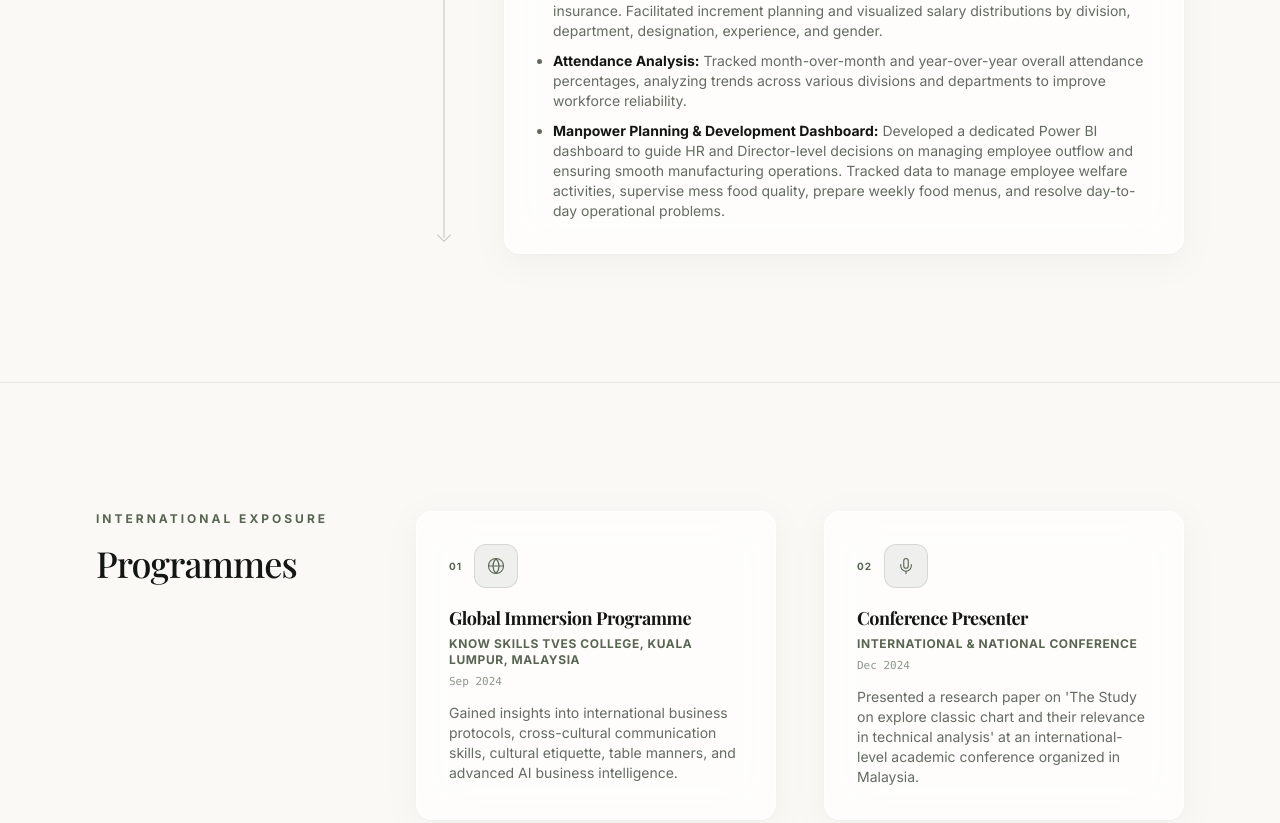
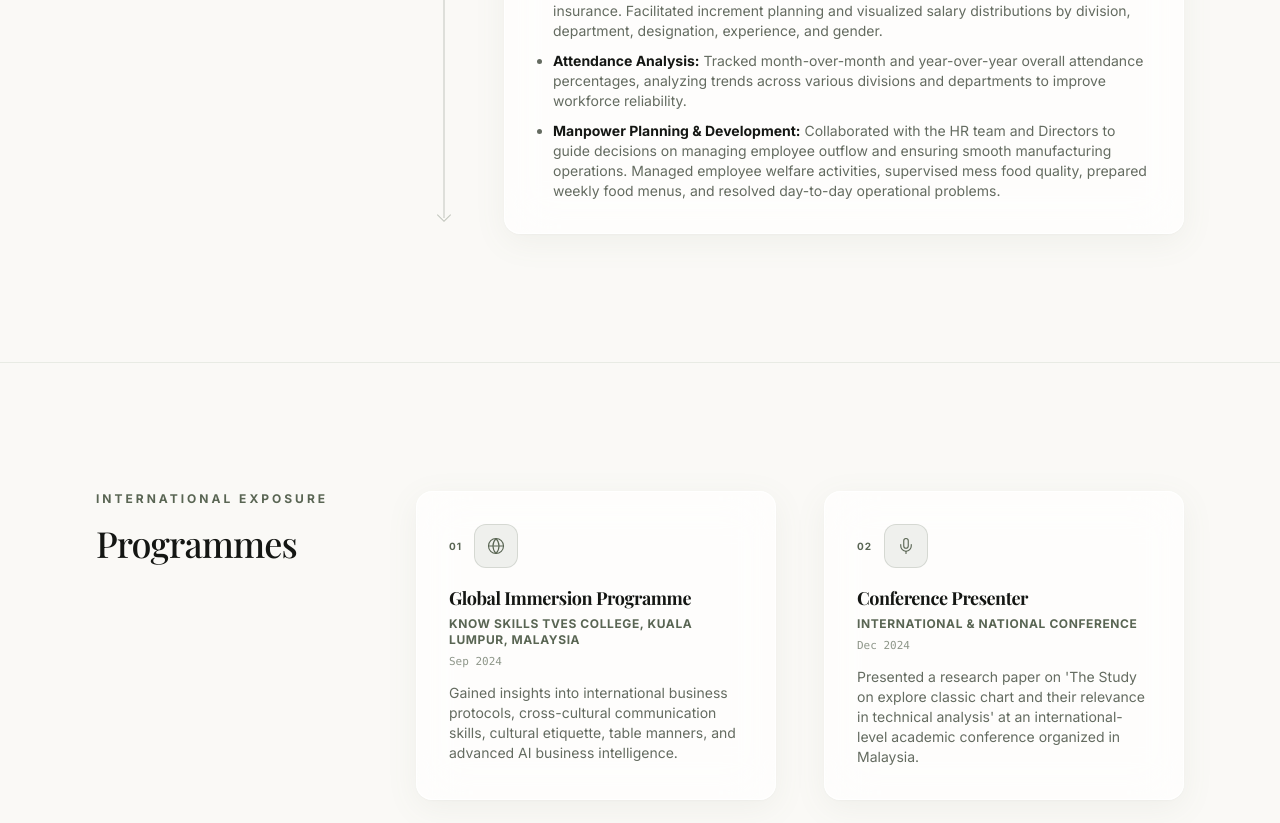
Before and after one commit to ramanan081-hub/ramanan-portfolio, a React (Vite) app: page / in a window 1280 px wide. Shown: the part 5160-5983 px from the top of the page. Built offline with nearby package versions, Linux system fonts and the light colour scheme; a web font is replaced by a local one.

Commit message:
content: revert manpower planning wording to user preferred text

```diff
--- a/src/App.jsx
+++ b/src/App.jsx
@@ -433,7 +433,7 @@ function Experience() {
               <li><strong className="text-ink-900">Workforce Dynamics (Joining vs. Resignation):</strong> Engineered a comparative dashboard analyzing the total influx and outflow of workers. Evaluated recruitment agent performance by tracking total headcount provided versus retention and active availability.</li>
               <li><strong className="text-ink-900">Comprehensive Salary & Increment Planning:</strong> Created salary analysis reports spanning the Head Office and factory units to track overall payroll expenditure, PF, ESI, and insurance. Facilitated increment planning and visualized salary distributions by division, department, designation, experience, and gender.</li>
               <li><strong className="text-ink-900">Attendance Analysis:</strong> Tracked month-over-month and year-over-year overall attendance percentages, analyzing trends across various divisions and departments to improve workforce reliability.</li>
-              <li><strong className="text-ink-900">Manpower Planning & Development Dashboard:</strong> Developed a dedicated Power BI dashboard to guide HR and Director-level decisions on managing employee outflow and ensuring smooth manufacturing operations. Tracked data to manage employee welfare activities, supervise mess food quality, prepare weekly food menus, and resolve day-to-day operational problems.</li>
+              <li><strong className="text-ink-900">Manpower Planning & Development:</strong> Collaborated with the HR team and Directors to guide decisions on managing employee outflow and ensuring smooth manufacturing operations. Managed employee welfare activities, supervised mess food quality, prepared weekly food menus, and resolved day-to-day operational problems.</li>
             </ul>
           </div>
         </div>
```
